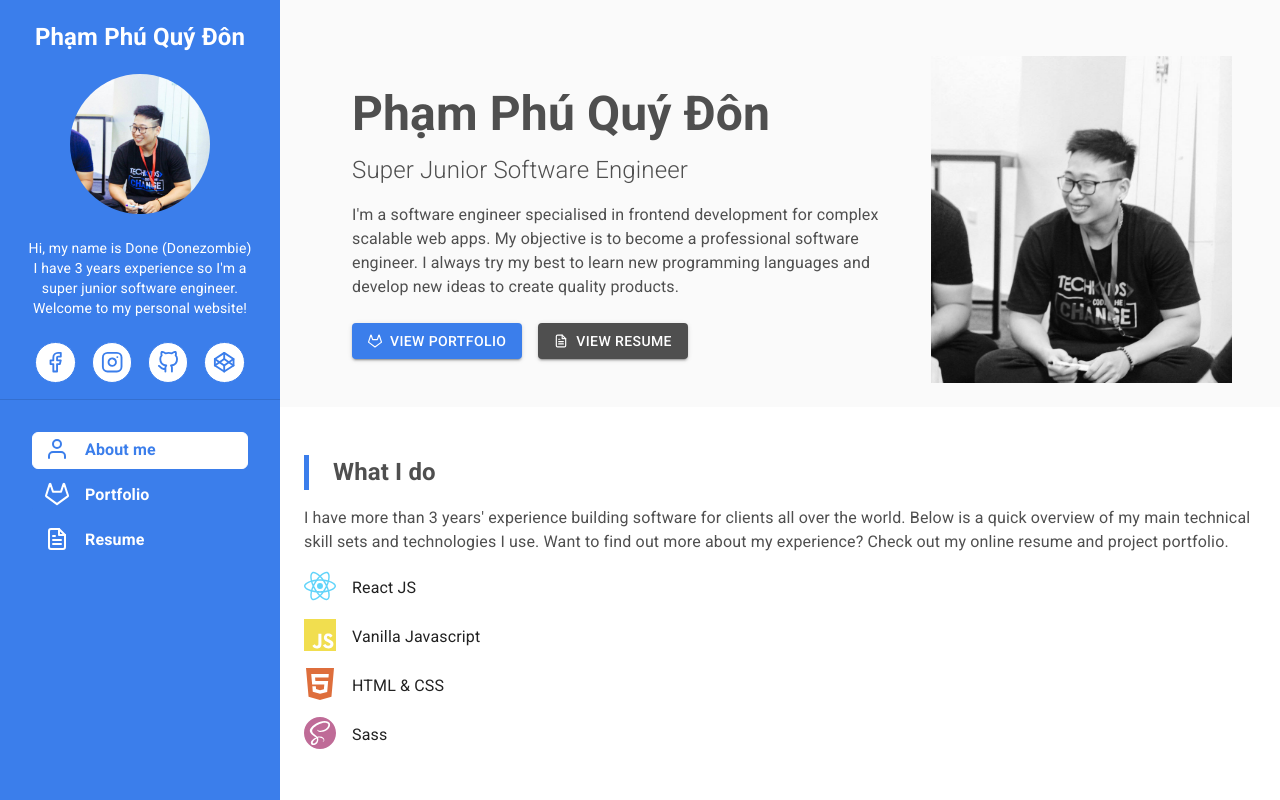
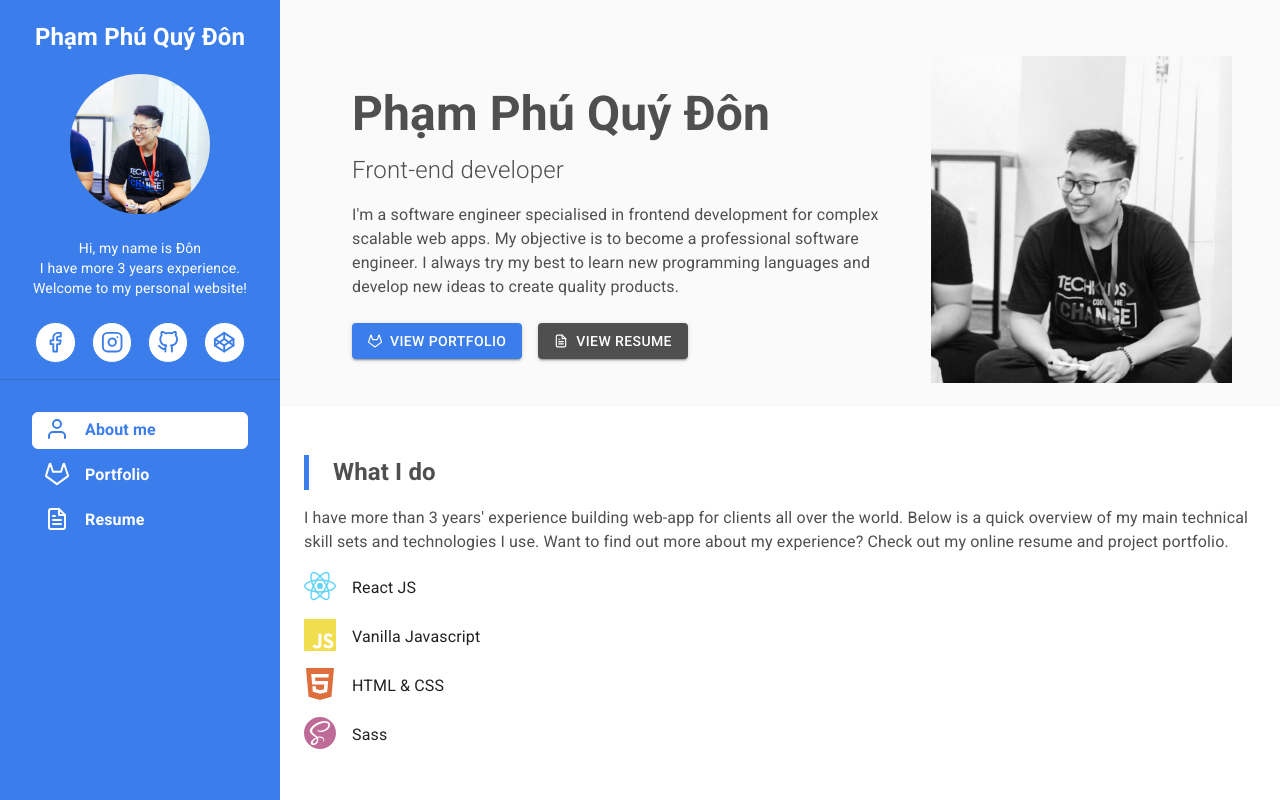
Before and after one commit to donezombie/donezombie, a Next.js app: page / in a window 1280 px wide. Shown: the top 800 px of the page. Built offline with nearby package versions, Linux system fonts and the light colour scheme.

Commit message:
change some info

```diff
--- a/data/index.js
+++ b/data/index.js
@@ -11,14 +11,14 @@ import { SiJavascript, SiReact, SiSass, SiHtml5 } from "react-icons/si";
 
 export default {
   fullName: "Phạm Phú Quý Đôn",
-  position: "Super Junior Software Engineer",
+  position: "Front-end developer",
   descriptionPosition:
     `I'm a software engineer specialised in frontend development for complex scalable web apps. My objective is to become a professional software engineer.
     I always try my best to learn new programming languages and develop new ideas to create quality products.`,
   avatar: "/static/assets/avatar.jpeg",
   imgAboutMe: "/static/assets/avatar.jpeg",
-  description: `Hi, my name is Done (Donezombie) <br /> I have 3 years experience so I'm a super junior software engineer. Welcome to my personal website!`,
-  descriptionWhatIDo: `I have more than 3 years' experience building software for
+  description: `Hi, my name is Đôn <br /> I have more 3 years experience. Welcome to my personal website!`,
+  descriptionWhatIDo: `I have more than 3 years' experience building web-app for
   clients all over the world. Below is a quick overview of my main
   technical skill sets and technologies I use. Want to find out more
   about my experience? Check out my online resume and project
@@ -128,7 +128,7 @@ export default {
       name: "Wisr Credit",
       url: "https://wisrcredit.com.au/",
       img:
-        "https://wisrcredit.com.au/static/mint-570a82267b8dfefe1bc32def069249a3.png",
+        "https://australianfintech.com.au/wp-content/uploads/sites/7/2018/03/wisr2-1.jpg",
       describe:
         "WisrCredit will let you know your score can change over time so youʼll be able to see how the changes occur in relation to your behaviours over time",
     },
```
